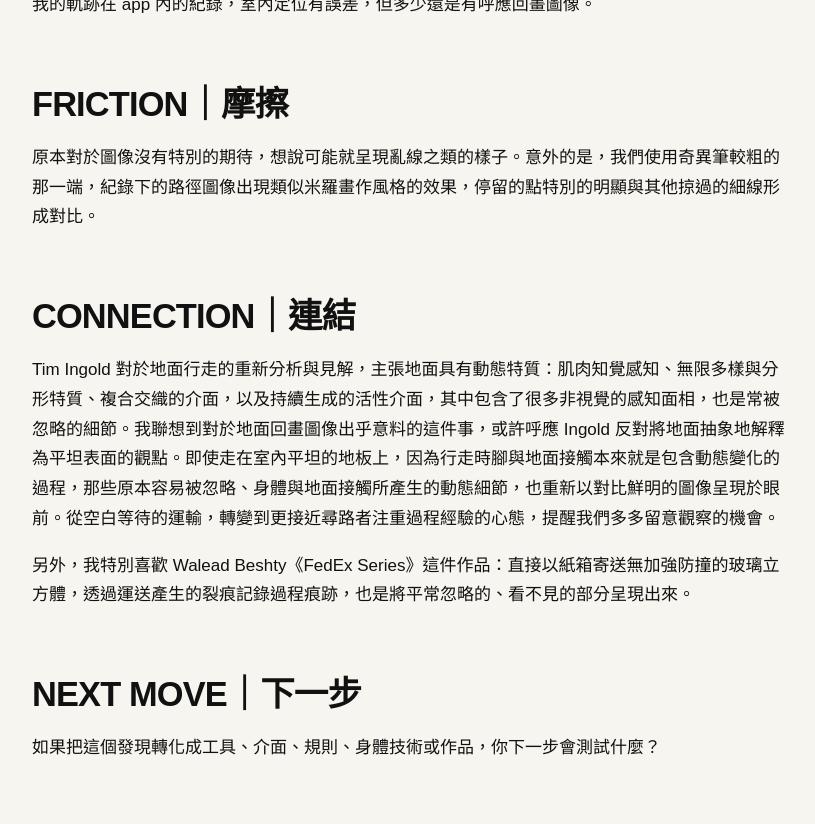
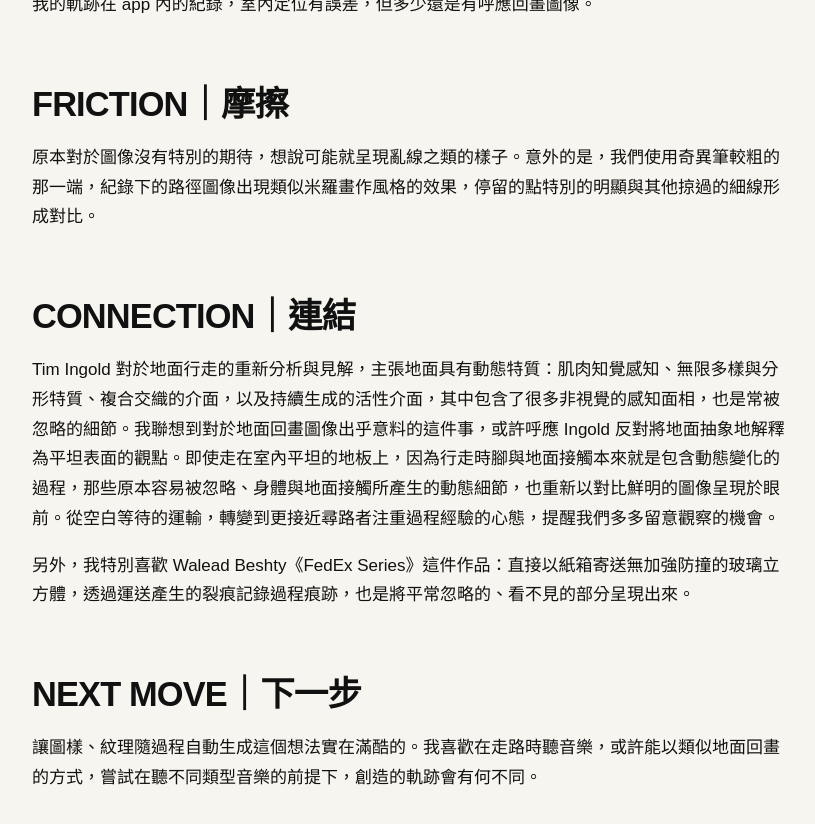
Before and after one commit to ivyjih/fieldworkarchive, a Jekyll site: the page built from weeks/week-03.md, in a window 1280 px wide and 900 px high, scrolled down 2684 px. Shown: the top 824 px of the window, without its empty margins (48-863 px from the left). Built offline with Jekyll 4.4.1, drawn with Linux system fonts in a browser that asks for light colours.

Commit message:
Update week-03.md

```diff
--- a/weeks/week-03.md
+++ b/weeks/week-03.md
@@ -36,4 +36,4 @@ Tim Ingold 對於地面行走的重新分析與見解，主張地面具有動態
 
 ## NEXT MOVE｜下一步
 
-如果把這個發現轉化成工具、介面、規則、身體技術或作品，你下一步會測試什麼？
+讓圖樣、紋理隨過程自動生成這個想法實在滿酷的。我喜歡在走路時聽音樂，或許能以類似地面回畫的方式，嘗試在聽不同類型音樂的前提下，創造的軌跡會有何不同。
```
